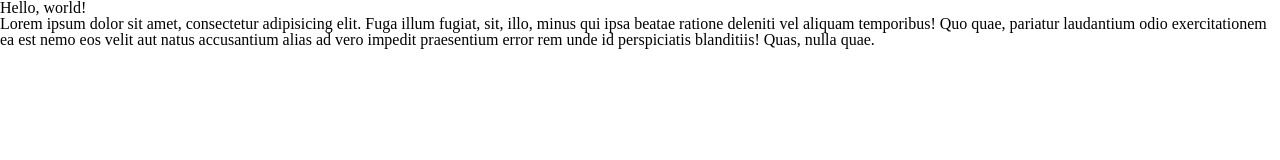
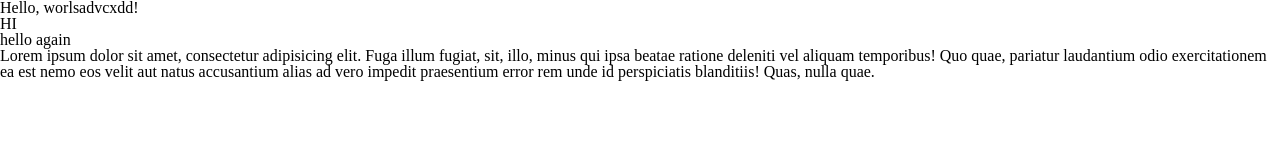
Before and after one commit to BrahmRamkissoon/COMP1002-Lesson10, a plain HTML site: page index.html in a window 1280 px wide. Drawn offline with Linux system fonts and the light colour scheme.

```diff
--- a/index.html
+++ b/index.html
@@ -7,14 +7,18 @@
 
     <title>COMP1002 - Lesson 10</title>
 	<!-- CSS Section -->
-  <link rel="stylesheet" href="Content/reset.css">
-	<link rel="stylesheet" href="Content/main.css">
+    <link rel="stylesheet" href="Content/reset.css">
+    <link rel="stylesheet" href="Content/main.css">
+
+
   </head>
+
   <body>
-    <div class="container">
-      <h1>Hello, world!</h1>
+    <div class="container" >
+      <h1>Hello, worlsadvcxdd!</h1>
+      <h2>HI</h2>
+      <h3>hello again</h3>
       <p>Lorem ipsum dolor sit amet, consectetur adipisicing elit. Fuga illum fugiat, sit, illo, minus qui ipsa beatae ratione deleniti vel aliquam temporibus! Quo quae, pariatur laudantium odio exercitationem ea est nemo eos velit aut natus accusantium alias ad vero impedit praesentium error rem unde id perspiciatis blanditiis! Quas, nulla quae.</p>
     </div>
-
   </body>
 </html>
```
